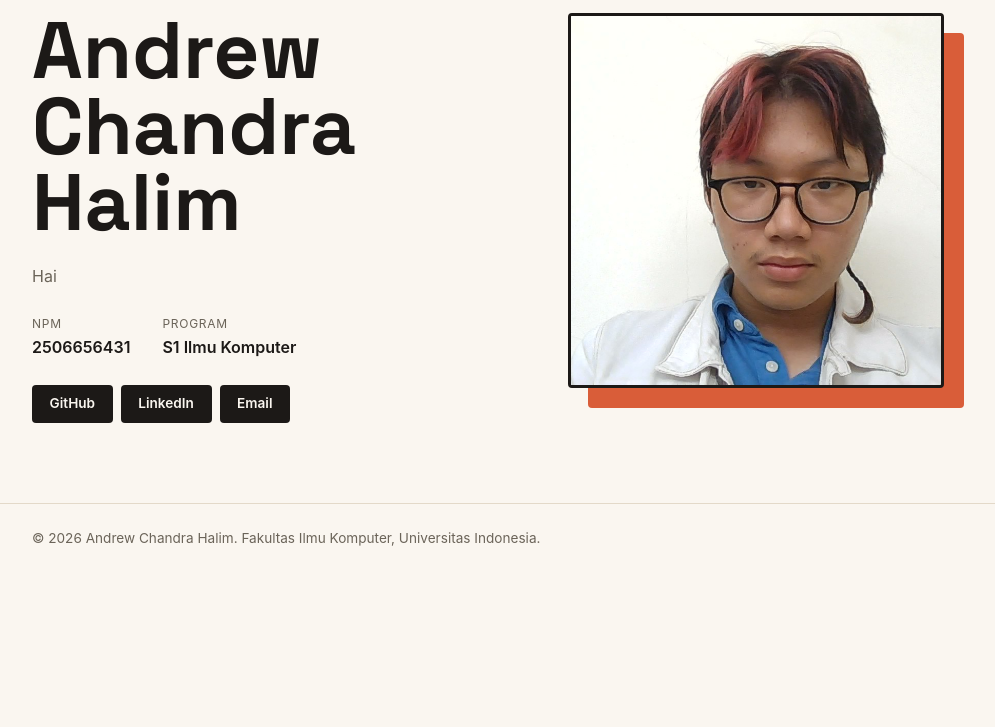
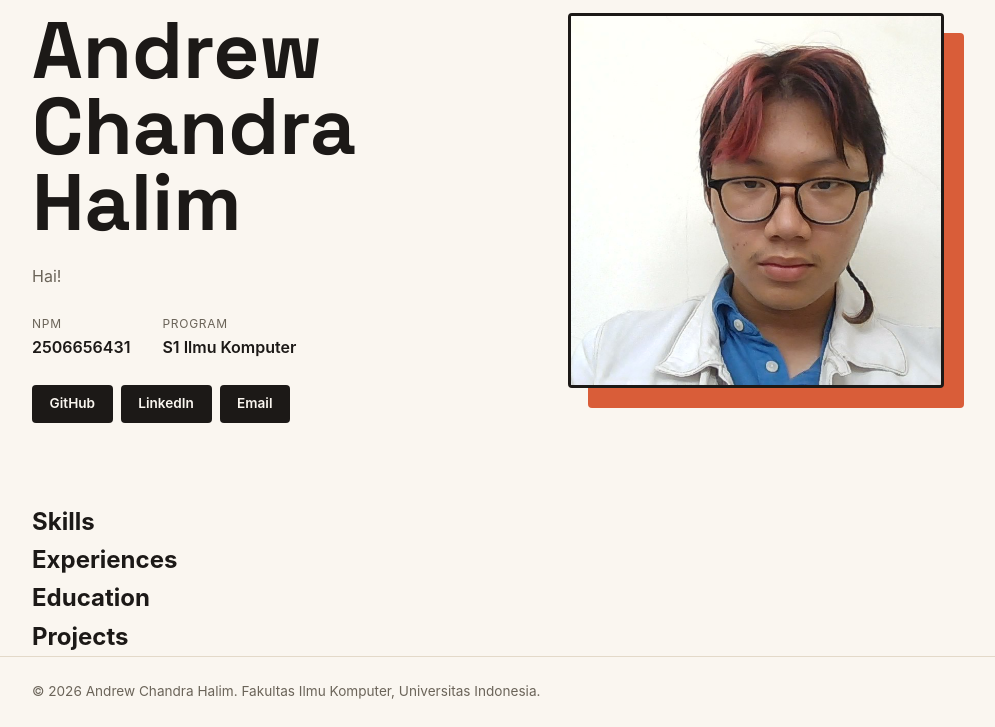
Before and after one commit to andrew-chandra/myportofolio, a Django app: page / in a window 1280 px wide. Shown: the part 168-895 px from the top of the page, without its empty margins (152-1147 px from the left). Before the commit the page ends 714 px from the top, so only its background shows below. Run offline with Django 5.2, Linux system fonts and the light colour scheme.

Commit message:
Mencoba branching serta membuat kerangka HTML

```diff
--- a/templates/index.html
+++ b/templates/index.html
@@ -31,7 +31,7 @@
                     <img class="avatar" src="/static/img/porto.jpg" alt="Photo of Andrew">
                 </div>
                 <div class="hero-details">
-                    <p class="bio">Hai</p>
+                    <p class="bio">Hai!</p>
                     <dl class="meta-list">
                         <div class="meta-row">
                             <dt>NPM</dt>
@@ -50,6 +50,23 @@
                 </div>
             </div>
         </section>
+
+        <section class="experiences" id="bground">
+            <div class="experiences container">
+                <div class="skills">
+                    <h2>Skills</h2>
+                </div>
+                <div class="experience">
+                    <h2>Experiences</h2>
+                </div>
+                <div class="education">
+                    <h2>Education</h2>
+                </div>
+                <div class="projects">
+                    <h2>Projects</h2>
+                </div>
+            </div>
+        </section>
     </main>
 
     <footer class="site-footer">
```
